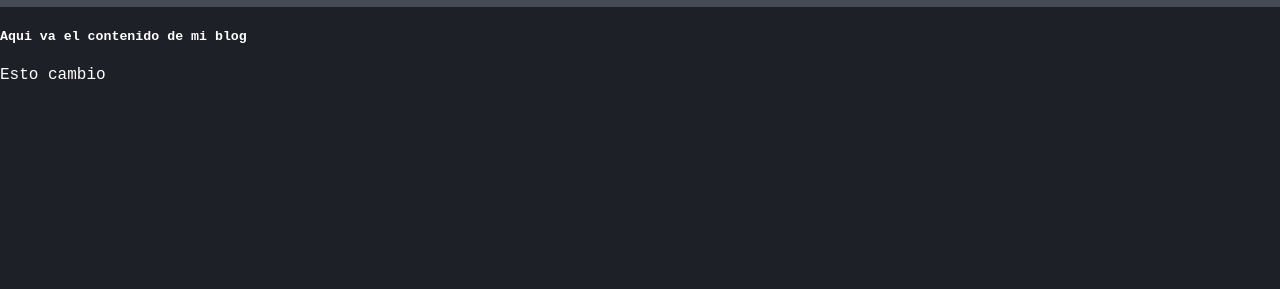
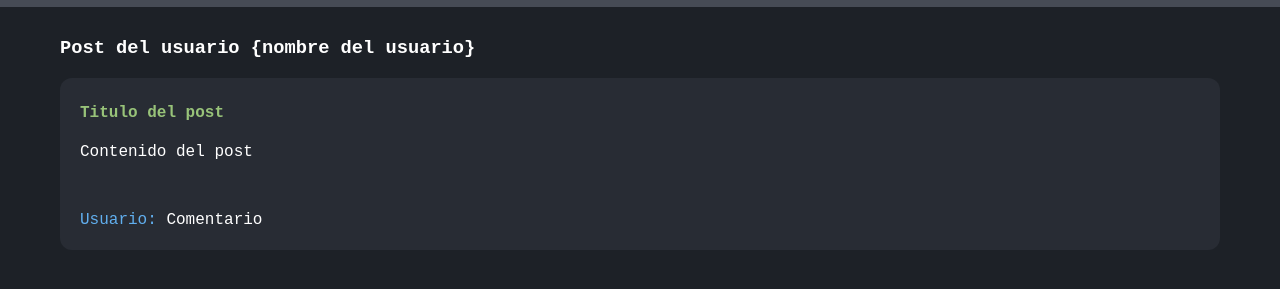
Before and after one commit to codigoRonin/curso-git, a plain HTML site: page index.html in a window 1280 px wide. Shown: the part 63-352 px from the top of the page. Drawn offline with Linux system fonts and the light colour scheme; a web font is replaced by a local one.

Commit message:
Add estilos a los posts

```diff
--- a/index.html
+++ b/index.html
@@ -15,9 +15,14 @@
         <img class="logo" src="img/logo_codigo_ronin.png">
         <h1>Blog de codigo ronin</h1>
     </div>
-    <div>
-        <h5>Aqui va el contenido de mi blog</h5>
-        Esto cambio
+    <div class="container" id="content">
+        <h3>Post del usuario {nombre del usuario}</h3>
+        <div class="post">
+            <h4>Titulo del post</h4>
+            <p>Contenido del post</p>
+            <br>
+            <p><span>Usuario:</span> Comentario</p>
+        </div>
     </div>
 </body>
 </html>
```
